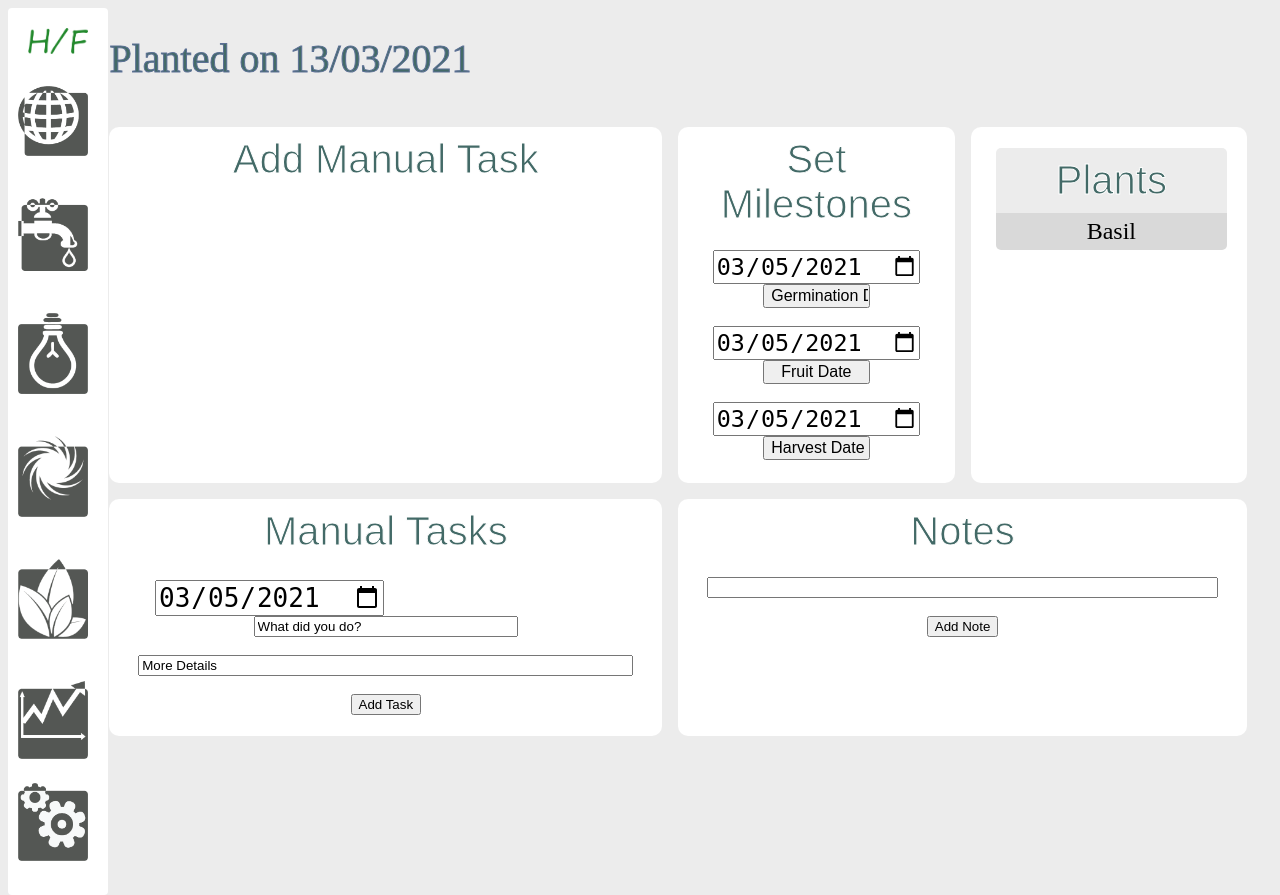
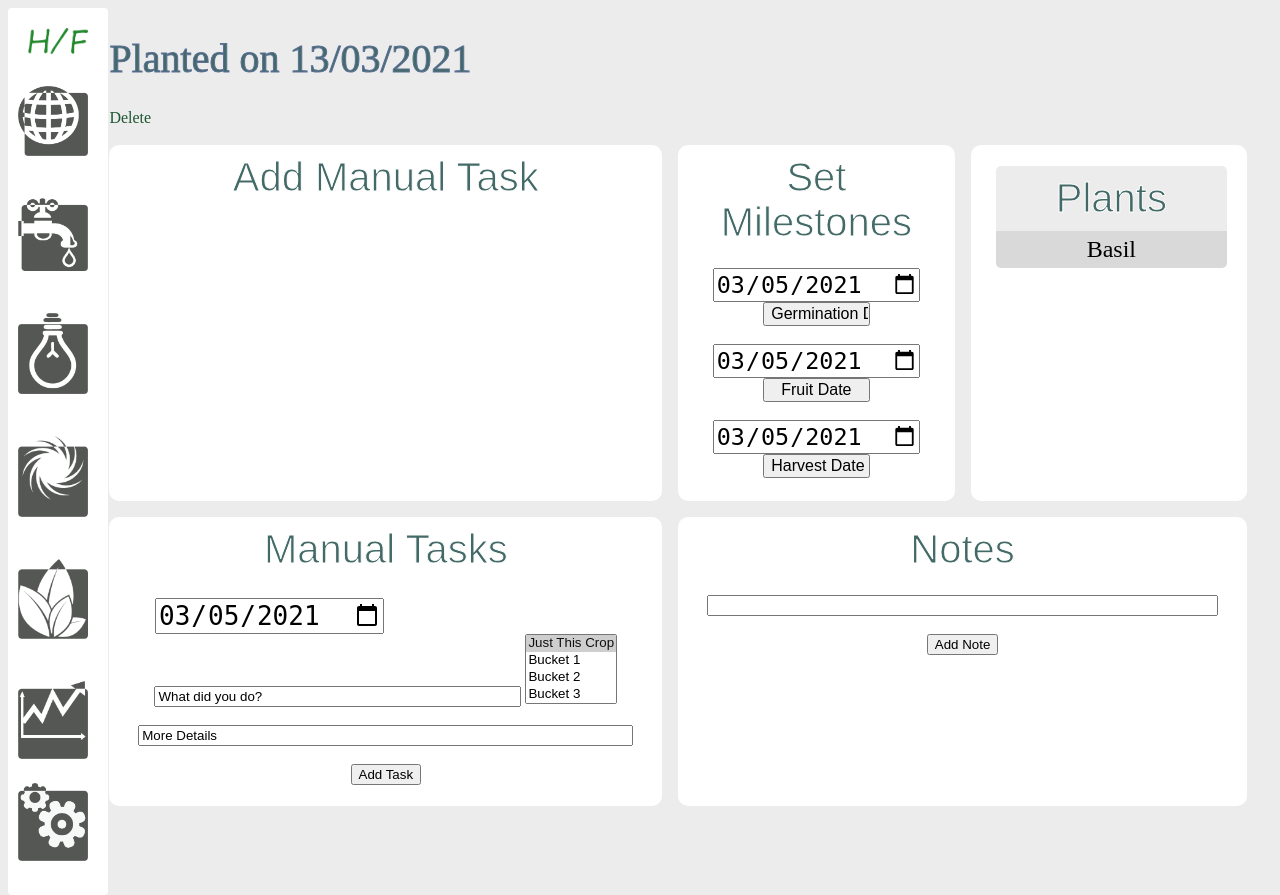
Before and after one commit to ahensley149/hydro_flask, a Flask app: page /crop/1 in a window 1280 px wide. Run offline with Flask 2, Linux system fonts and the light colour scheme; data comes from the database, SQL or seed files in the repository; data that the repository does not hold is empty.

Commit message:
Fixed Update Enviro and added option to select multiple crops in environment for task creation

```diff
--- a/models.py
+++ b/models.py
@@ -3,11 +3,11 @@ from flask import Flask, render_template,request, redirect
 from sensor_data import current_ph, current_ec
 from flask_sqlalchemy import SQLAlchemy
 from crontab import CronTab
-
 app = Flask(__name__)
 
 app.config['SQLALCHEMY_DATABASE_URI'] = 'sqlite:///hydro.db'
 db = SQLAlchemy(app)
+db.init_app(app)
 
 # Many to many association table for crops and plants
 crop_plants = db.Table('crop_plants',
--- a/static/css/main.css
+++ b/static/css/main.css
@@ -173,7 +173,7 @@ tr.alerts_panel > td{
     width:95%;
 }
 #task {
-    width:50%;
+    width:70%;
 }
 .task_list{
     text-align: left;
--- a/templates/crop/manage_crop.html
+++ b/templates/crop/manage_crop.html
@@ -22,7 +22,8 @@
     {% if crop.harvested_date %}
         <h1>Harvested on {{crop.harvested_date}}</h1>
     {%endif%}
-    <br />
+    <a href="/delete_crop/{{crop.id}}">Delete</a>
+    <br /><br />
     <div class="container crop">
         <div class="extra_tasks">
             <h2>Add Manual Task</h2>
@@ -69,8 +70,13 @@
             <br />
             <form action="/add_log/{{crop.id}}" method="POST" id="enviro-form">
                 <input type="date" id="note_date" name="note_date" value="{{today}}">
-
                 <input type="text" id="task" name="task" value="What did you do?">
+                <select name="other_crops" multiple>
+                    <option selected value="0">Just This Crop</option>
+                    {% for other_crop in other_crops %}
+                        <option value="{{other_crop.id}}">{{other_crop.name}}</option>
+                    {% endfor %}
+                </select>
                 <br /><br />
                 <input type="text" id="note" name="note" value="More Details">
                 <br /><br />
--- a/views.py
+++ b/views.py
@@ -1,7 +1,6 @@
 from datetime import datetime, date
 from sensor_data import current_ph, current_ec
 from models import *
-
 
 @app.route('/', methods=['POST', 'GET'])
 def dashboard():
@@ -41,14 +40,9 @@ def add_environment():
         light_outlet = request.form['light_outlet']
         nutrient_solenoid = request.form['nutrient_solenoid']
         active = request.form['active']
-        plants = request.form.getlist('plant')
 
         new_enviro = Enviro(name=name, water_id=water, light_id=light, active=active, ph_sensor=ph, ec_sensor=ec,
             water_pump=water_pump, air_pump=air_pump, light_outlet=light_outlet, nutrient_solenoid=nutrient_solenoid, air_id=air)
-        for plant in plants:
-            new_plant = Plant.query.get(plant)
-            new_plant.plant_date = str(date.today())
-            new_enviro.plants.append(new_plant)
 
         try:
             db.session.add(new_enviro)
@@ -72,8 +66,13 @@ def update_enviro(id):
         enviro.name = request.form['name']
         enviro.water_id = request.form['water_id']
         enviro.light_id = request.form['light_id']
+        enviro.air_id = request.form['air_id']
         enviro.ph_sensor = request.form['ph_sensor']
         enviro.ec_sensor = request.form['ec_sensor']
+        enviro.water_pump = request.form['water_pump']
+        enviro.air_pump = request.form['air_pump']
+        enviro.light_outlet = request.form['light_outlet']
+        enviro.nutrient_solenoid = request.form['nutrient_solenoid']
         enviro.active = request.form['active']
 
         try:
@@ -561,13 +560,14 @@ def crop(id):
         crop = Crop.query.get_or_404(id)
         today1 = date.today()
         today1 = today1.strftime("%Y-%m-%d")
+        other_crops = Crop.query.filter(Crop.enviro_id==crop.enviro_id)
 
-        return render_template('crop/manage_crop.html', crop=crop,today=today1)
+        return render_template('crop/manage_crop.html', crop=crop,today=today1, other_crops=other_crops)
 
 
 @app.route('/delete_crop/<int:id>')
 def delete_crop(id):
-    """Deletes the crop related to the id sent to /delete_crop/{id}"""
+    """Deletes the crop related to the id sent to /delete_pin/{id}"""
     crop = Crop.query.get_or_404(id)
     try:
         db.session.delete(crop)
@@ -598,9 +598,16 @@ def add_log(crop_id):
             task = request.form['task']
             note_date = request.form['note_date']
             note = request.form['note']
-            new_log = Log(crop_id=crop_id,note_date=note_date, task=task, note=note)
+            other_crops = request.form.getlist('other_crops')
+            if int(other_crops[0]) > 0:
+                new_log = Log(crop_id=crop_id,note_date=note_date, task=task, note=note)
+                db.session.add(new_log)
+                for other_crop in other_crops:
+                    id = int(other_crop)
+                    new_log = Log(crop_id=id,note_date=note_date, task=task, note=note)
+                    db.session.add(new_log)
+
             try:
-                db.session.add(new_log)
                 db.session.commit()
                 return redirect('/crop/{}'.format(crop_id))
             except:
@@ -629,28 +636,31 @@ def update_cron():
     for enviro in enviros:
         light = Light.query.get_or_404(enviro.light_id)
         cycles = Cycle.query.filter(Cycle.water_id == enviro.water_id)
-        for cycle in cycles:
-            hour = int(cycle.start_time[0:2])
-            minute = int(cycle.start_time[3:5])
-            job = cron.new(command='python3 /home/pi/repos/hydro_flask/water_pump.py {} {}'.format(enviro.water_pump, cycle.duration))
-            job.comment = "hydro"
-            job.day.every(1)
-            job.hour.on(hour)
-            job.minute.on(minute)
+        if enviro.water_pump > 0:
+            for cycle in cycles:
+                hour = int(cycle.start_time[0:2])
+                minute = int(cycle.start_time[3:5])
+                job = cron.new(command='python3 /home/pi/repos/hydro_flask/water_pump.py {} {}'.format(enviro.water_pump, cycle.duration))
+                job.comment = "hydro"
+                job.day.every(1)
+                job.hour.on(hour)
+                job.minute.on(minute)
+                cron.write()
+        if enviro.light_outlet > 0:
+            hour = int(light.start_time[0:2])
+            minute = int(light.start_time[3:5])
+            job1 = cron.new(command='python3 /home/pi/repos/hydro_flask/lights.py {}'.format(enviro.light_outlet))
+            job1.hour.on(hour)
+            job1.minute.on(minute)
+            job1.comment = "light"
+
+            hour = int(light.end_time[0:2])
+            minute = int(light.end_time[3:5])
+            job2 = cron.new(command='python3 /home/pi/repos/hydro_flask/lights.py {}'.format(enviro.light_outlet))
+            job2.hour.on(hour)
+            job2.minute.on(minute)
+            job2.comment = "light"
             cron.write()
-
-        hour = int(light.start_time[0:2])
-        minute = int(light.start_time[3:5])
-        job1 = cron.new(command='python3 /home/pi/repos/hydro_flask/lights.py {}'.format(enviro.light_outlet))
-        job1.hour.on(hour)
-        job1.minute.on(minute)
-        hour = int(light.end_time[0:2])
-        minute = int(light.end_time[3:5])
-        job2 = cron.new(command='python3 /home/pi/repos/hydro_flask/lights.py {}'.format(enviro.light_outlet))
-        job2.hour.on(hour)
-        job2.minute.on(minute)
-        job1.comment = "light"
-        job2.comment = "light"
 
     return redirect('/')
 
```
Also changed, not shown: templates/enviro/update_environment.html (+9 -6 lines).
